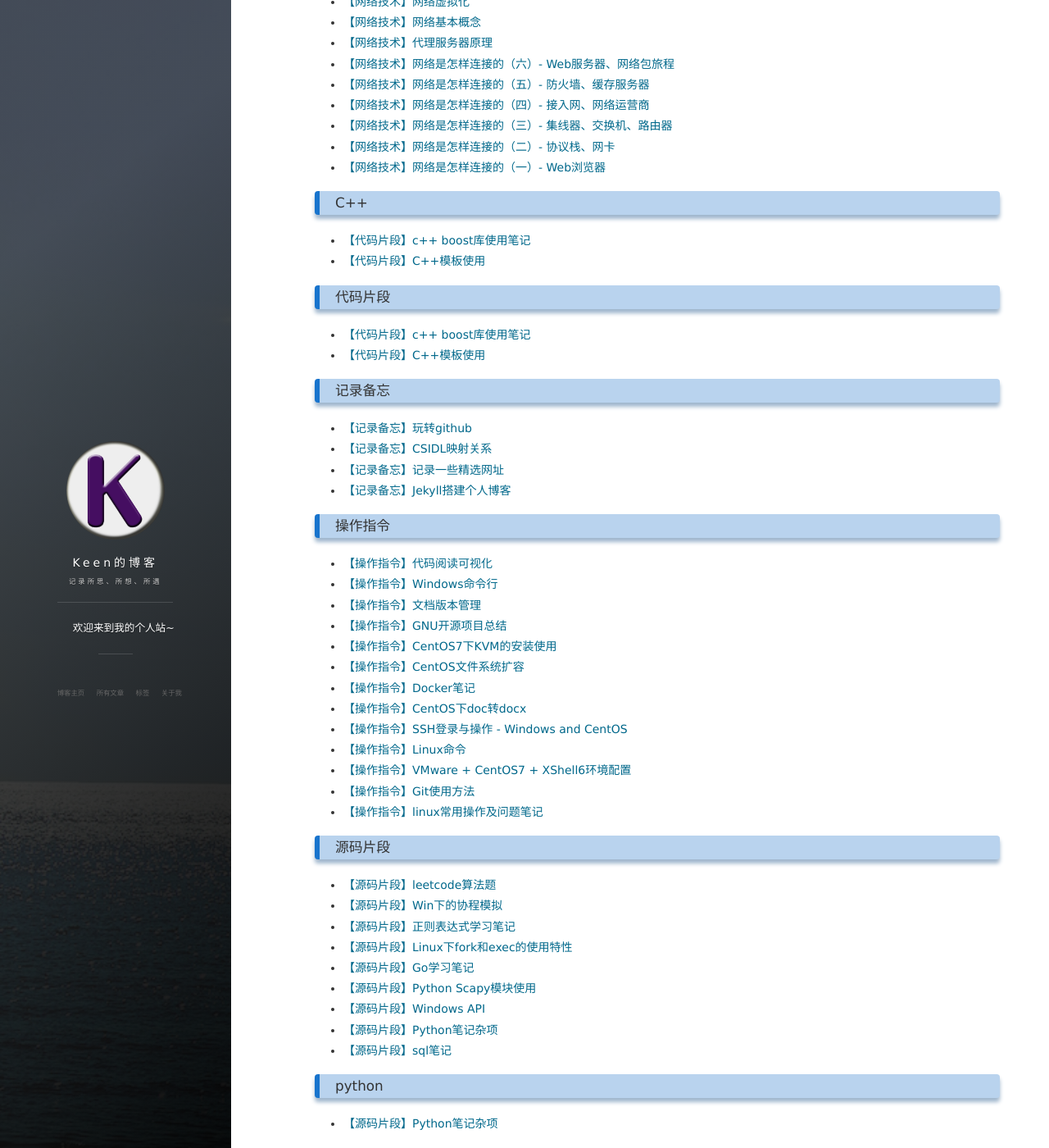
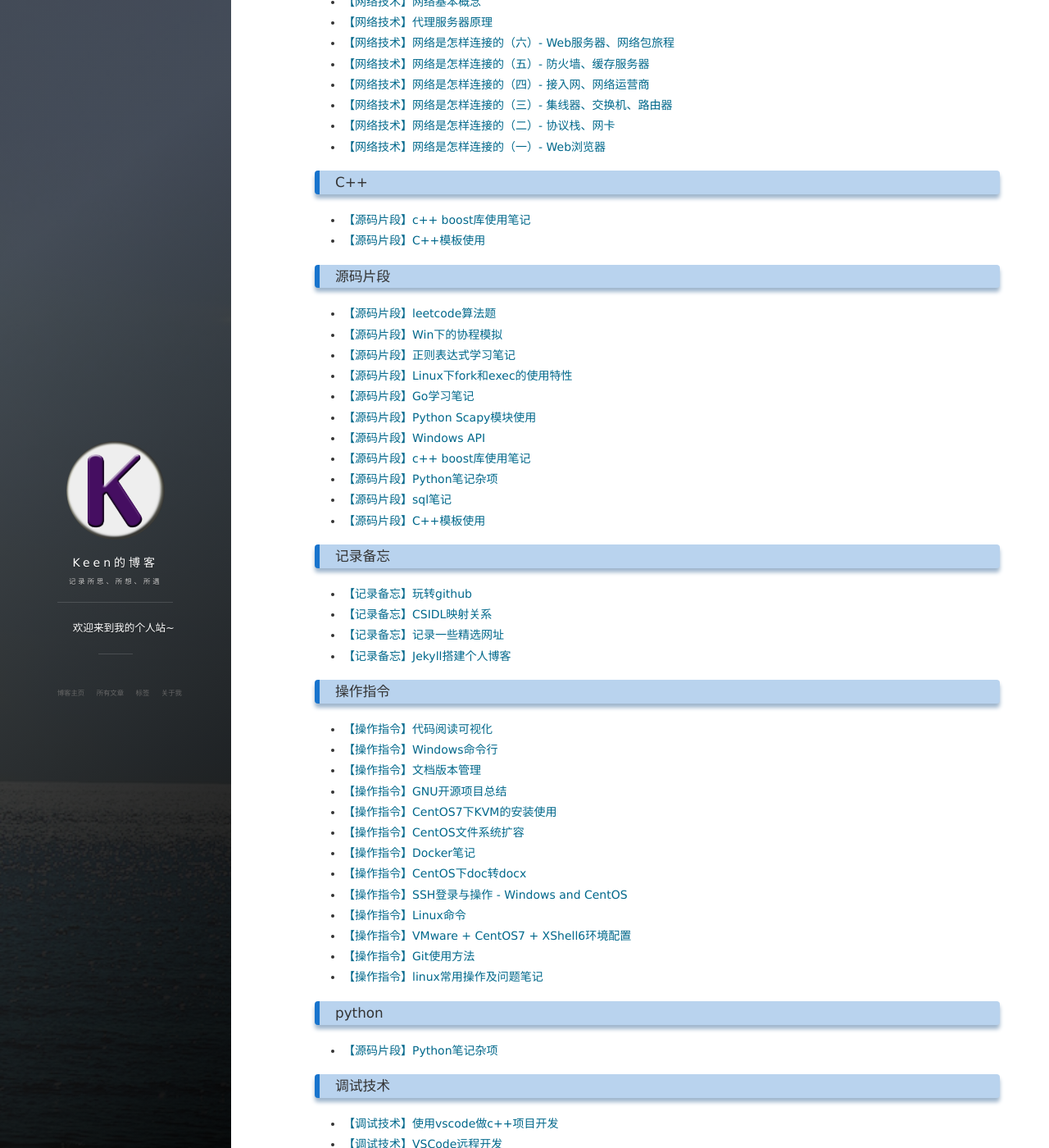
Before and after one commit to Keenjin/Keenjin.github.io, a Jekyll site: the page built from tags.html, in a window 1280 px wide and 1400 px high, scrolled down 1033 px. Shown: the whole window at 82% size. Built offline with Jekyll 4.4.1, drawn with Linux system fonts in a browser that asks for light colours; nearby versions of some CDN libraries; comment, search, counter and statistics services are not loaded.

Commit message:
优化标签

```diff
--- a/_posts/2017-12-16-cpp_template_note.md
+++ b/_posts/2017-12-16-cpp_template_note.md
@@ -1,8 +1,8 @@
 ---
 layout: post
-title: 【代码片段】C++模板使用
+title: 【源码片段】C++模板使用
 date: 2017-12-16
-tags: C++ 代码片段
+tags: C++ 源码片段
 ---
 
 <!-- TOC -->
--- a/_posts/2019-01-07-boost_note.md
+++ b/_posts/2019-01-07-boost_note.md
@@ -1,8 +1,8 @@
 ---
 layout: post
-title: 【代码片段】c++ boost库使用笔记
+title: 【源码片段】c++ boost库使用笔记
 date: 2019-01-07
-tags: C++  代码片段
+tags: C++  源码片段
 ---
 
 <!-- TOC -->
```
